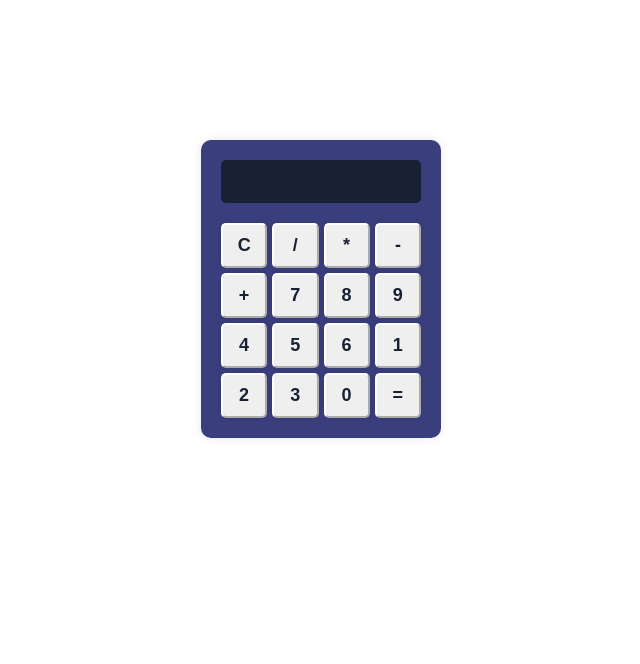
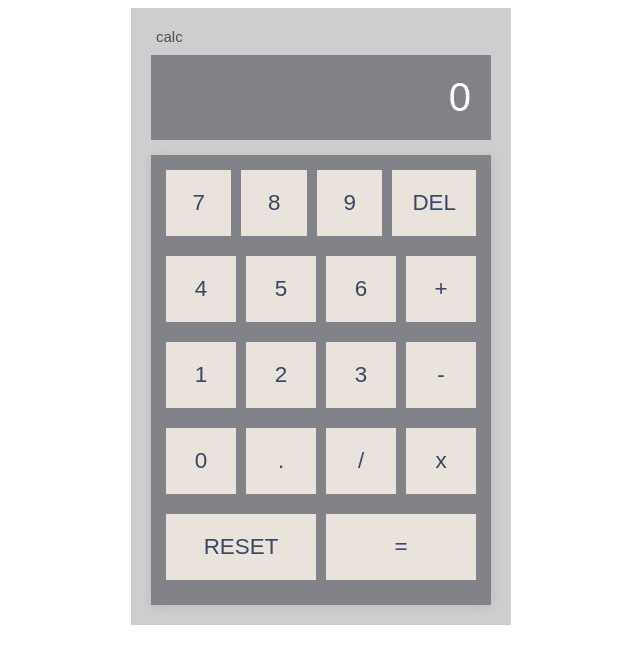
Before and after one commit to ThailanySantos/app-calc, a React (Vite) app in the folder projeto-app-calc/: page / in a window 1280 px wide. Shown: the top 664 px of the page, without its empty margins (319-959 px from the left). Built offline with nearby package versions, Linux system fonts and the light colour scheme.

Commit message:
melhoria-na-logica-e-estilo-basico

```diff
--- a/projeto-app-calc/index.html
+++ b/projeto-app-calc/index.html
@@ -1,12 +1,13 @@
-<!doctype html>
+<!DOCTYPE html>
 <html lang="en">
   <head>
     <meta charset="UTF-8" />
+    <link rel="icon" type="image/png" href="/public/calc.png" />
     <meta name="viewport" content="width=device-width, initial-scale=1.0" />
     <title>App Calc</title>
   </head>
   <body>
     <div id="root"></div>
-    <script type="module" src="/src/main.jsx"></script>
+    <script type="module" src="./src/main.jsx"></script>
   </body>
 </html>
--- a/projeto-app-calc/src/App.css
+++ b/projeto-app-calc/src/App.css
@@ -1,61 +1,78 @@
-#root {
-  max-width: 1280px;
+.app {
+  width: 340px;
   margin: 0 auto;
-  padding: 2rem;
-  text-align: center;
+  background-color: #cecece;
+  padding: 20px;
+  font-family: 'Arial', sans-serif;
 }
 
-.calculator {
-  width: 200px;
-  margin: 100px auto;
-  padding: 20px;
-  background-color: rgb(58, 62, 124);
-  border-radius: 10px;
-  box-shadow: 0 0 10px rgba(0, 0, 0, 0.1);
+.calc-header {
+  text-align: left;
+  font-size: 15px;
+  color: #524e4a;
+  margin-bottom: 10px;
+  margin-left: 5px;
+  font-family: 'Arial', sans-serif;
+}
+
+.button-panel {
+  display: flex;
+  flex-direction: column;
+  background-color: #818388;
+  padding: 10px;
+  box-shadow: 0 2px 10px rgba(0, 0, 0, 0.1);
 }
 
 .display {
-  display: flex;
-  flex-direction: column;
-  margin-bottom: 20px;
+  background-color: #818388;
+  color: #ffffff;
+  text-align: right;
+  padding: 20px;
+  font-size: 2.5em;
+  margin-bottom: 15px;
 }
 
-.display input {
-  font-size: 20px;
-  padding: 10px;
-  text-align: right;
-  border: none;
-  background-color: #182033;
-  border-radius: 5px;
-  color: white;
+.button-row {
+  display: flex;
+  justify-content: space-between;
+  margin-bottom: 10px;
 }
 
-.result {
-  font-size: 24px;
-  text-align: right;
-  padding: 10px;
-  border-bottom: 1px solid #ffffff;
+.button {
+  background-color: #eae3db;
+  border: none;
+  padding: 20px;
+  font-size: 1.4em;
+  cursor: pointer;
+  flex: 1;
+  margin: 5px;
+  color: #394764;
 }
 
-.buttons {
-  display: grid;
-  grid-template-columns: repeat(4, 1fr);
-  gap: 5px;
+.button.DEL {
+  background-color: #eae3db;
+  color: #394764;
+}
+
+.button.RESET {
+  background-color: #eae3db;
+  color: #394764;
+}
+
+.equals {
+  background-color: #eae3db;
+  color: #394764;
+}
+
+.equals:active {
+  background-color: #c0392b;
+}
+
+.button:active {
+  background-color: #bdc3c7;
 }
 
 button {
-  padding: 10px;
-  font-size: 18px;
-  background-color: #eae3db
-  border: none;
-  box-shadow: 0 0 5px rgba(0, 0, 0, 0.1);
-  cursor: pointer;
-  color: #182033;
-  font-weight: 600;
-  border-radius: 5px;
-  border-color: white;
+  outline: none;
+  transition: background-color 0.3s;
 }
-
-button:hover {
-  background-color: #c1cae2;
-}
--- a/projeto-app-calc/src/App.jsx
+++ b/projeto-app-calc/src/App.jsx
@@ -1,54 +1,99 @@
 import React, { useState } from "react";
-import "./App.css";
+import Display from "./Componentes/Display/display";
+import ButtonPanel from "./Componentes/Button Panel/buttonPanel";
+import "../src/App.css";
 
-function Calculator() {
-  const [input, setInput] = useState("");
-  const [result, setResult] = useState("");
+const App = () => {
+  const [displayValue, setDisplayValue] = useState("0");
+  const [operator, setOperator] = useState(null);
+  const [previousValue, setPreviousValue] = useState(null);
+  const [waitingForNewValue, setWaitingForNewValue] = useState(false);
 
-  const handleClick = (value) => {
-    setInput(input + value);
+  const handleClick = (buttonName) => {
+    if (buttonName === "RESET") {
+      resetCalculator();
+    } else if (buttonName === "DEL") {
+      deleteLastDigit();
+    } else if (isOperator(buttonName)) {
+      handleOperator(buttonName);
+    } else if (buttonName === "=") {
+      performCalculation();
+    } else {
+      handleNumber(buttonName);
+    }
   };
 
-  const handleClear = () => {
-    setInput("");
-    setResult("");
+  const resetCalculator = () => {
+    setDisplayValue("0");
+    setPreviousValue(null);
+    setOperator(null);
+    setWaitingForNewValue(false);
   };
 
-  const handleEqual = () => {
-    try {
-      setResult(eval(input));
-      setInput(eval(input).toString());
-    } catch (error) {
-      setResult("Erro");
-      setInput("");
+  const deleteLastDigit = () => {
+    setDisplayValue(displayValue.length > 1 ? displayValue.slice(0, -1) : "0");
+  };
+
+  const isOperator = (buttonName) => {
+    return ["+", "-", "x", "/"].includes(buttonName);
+  };
+
+  const handleOperator = (operator) => {
+    if (previousValue === null) {
+      setPreviousValue(displayValue);
+    } else if (!waitingForNewValue) {
+      performCalculation();
+    }
+    setOperator(operator);
+    setWaitingForNewValue(true);
+  };
+
+  const handleNumber = (number) => {
+    if (waitingForNewValue) {
+      setDisplayValue(number);
+      setWaitingForNewValue(false);
+    } else {
+      setDisplayValue(displayValue === "0" ? number : displayValue + number);
+    }
+  };
+
+  const performCalculation = () => {
+    if (operator && previousValue !== null) {
+      const currentValue = parseFloat(displayValue);
+      const prevValue = parseFloat(previousValue);
+      let result;
+
+      switch (operator) {
+        case "+":
+          result = prevValue + currentValue;
+          break;
+        case "-":
+          result = prevValue - currentValue;
+          break;
+        case "x":
+          result = prevValue * currentValue;
+          break;
+        case "/":
+          result = prevValue / currentValue;
+          break;
+        default:
+          return;
+      }
+
+      setDisplayValue(result.toString());
+      setPreviousValue(null);
+      setOperator(null);
+      setWaitingForNewValue(false);
     }
   };
 
   return (
-    <div className="calculator">
-      <div className="display">
-        <input type="text" value={input} disabled />
-      </div>
-      <div className="buttons">
-        <button onClick={handleClear}>C</button>
-        <button onClick={() => handleClick("/")}>/</button>
-        <button onClick={() => handleClick("*")}>*</button>
-        <button onClick={() => handleClick("-")}>-</button>
-        <button onClick={() => handleClick("+")}>+</button>
-        <button onClick={() => handleClick("7")}>7</button>
-        <button onClick={() => handleClick("8")}>8</button>
-        <button onClick={() => handleClick("9")}>9</button>
-        <button onClick={() => handleClick("4")}>4</button>
-        <button onClick={() => handleClick("5")}>5</button>
-        <button onClick={() => handleClick("6")}>6</button>
-        <button onClick={() => handleClick("1")}>1</button>
-        <button onClick={() => handleClick("2")}>2</button>
-        <button onClick={() => handleClick("3")}>3</button>
-        <button onClick={() => handleClick("0")}>0</button>
-        <button onClick={handleEqual}>=</button>
-      </div>
+    <div className="app">
+      <header className="calc-header">calc</header>
+      <Display value={displayValue} />
+      <ButtonPanel clickHandler={handleClick} />
     </div>
   );
-}
+};
 
-export default Calculator;
+export default App;
--- /dev/null
+++ b/projeto-app-calc/src/Componentes/Button Panel/buttonPanel.jsx
@@ -0,0 +1,37 @@
+import React from "react";
+import Button from "../Button/button";
+
+const ButtonPanel = ({ clickHandler }) => (
+  <div className="button-panel">
+    <div className="button-row">
+      <Button name="7" clickHandler={clickHandler} />
+      <Button name="8" clickHandler={clickHandler} />
+      <Button name="9" clickHandler={clickHandler} />
+      <Button name="DEL" clickHandler={clickHandler} className="DEL" />
+    </div>
+    <div className="button-row">
+      <Button name="4" clickHandler={clickHandler} />
+      <Button name="5" clickHandler={clickHandler} />
+      <Button name="6" clickHandler={clickHandler} />
+      <Button name="+" clickHandler={clickHandler} className="operator" />
+    </div>
+    <div className="button-row">
+      <Button name="1" clickHandler={clickHandler} />
+      <Button name="2" clickHandler={clickHandler} />
+      <Button name="3" clickHandler={clickHandler} />
+      <Button name="-" clickHandler={clickHandler} className="operator" />
+    </div>
+    <div className="button-row">
+      <Button name="0" clickHandler={clickHandler} />
+      <Button name="." clickHandler={clickHandler} />
+      <Button name="/" clickHandler={clickHandler} className="operator" />
+      <Button name="x" clickHandler={clickHandler} className="operator" />
+    </div>
+    <div className="button-row">
+      <Button name="RESET" clickHandler={clickHandler} className="RESET" />
+      <Button name="=" clickHandler={clickHandler} className="equals" />
+    </div>
+  </div>
+);
+
+export default ButtonPanel;
--- /dev/null
+++ b/projeto-app-calc/src/Componentes/Button/button.jsx
@@ -0,0 +1,14 @@
+import React from "react";
+
+const Button = ({ name, clickHandler, className }) => {
+  return (
+    <button
+      className={`button ${className}`}
+      onClick={() => clickHandler(name)}
+    >
+      {name}
+    </button>
+  );
+};
+
+export default Button;
--- /dev/null
+++ b/projeto-app-calc/src/Componentes/Display/display.jsx
@@ -0,0 +1,9 @@
+import React from "react";
+
+const Display = ({ value }) => (
+  <div className="display">
+    {value}
+  </div>
+);
+
+export default Display;
```
Also changed, not shown: projeto-app-calc/src/main.jsx (+4 -4 lines).
